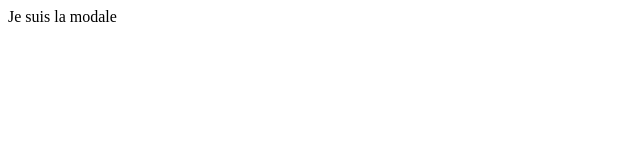
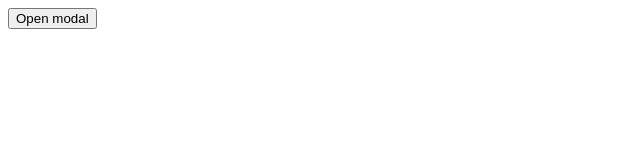
Before and after one commit to rose-charlotte/Modal, a React (Vite) app: page / in a window 1280 px wide. Shown: the top 160 px of the page, without its empty margins (0-640 px from the left). Built offline with nearby package versions, Linux system fonts and the light colour scheme.

Commit message:
Dashboard setup

```diff
--- a/src/App.tsx
+++ b/src/App.tsx
@@ -1,7 +1,12 @@
 import "./App.css";
+import { DashBoard } from "./DashBoard";
 
 export function App() {
-    return <div>Je suis la modale</div>;
+    return (
+        <div>
+            <DashBoard />
+        </div>
+    );
 }
 
 export default App;
--- /dev/null
+++ b/src/DashBoard.tsx
@@ -0,0 +1,18 @@
+import { useState } from "react";
+import { Modal } from "./Modal";
+
+export function DashBoard() {
+    const [isOpen, setIsOpen] = useState<boolean>(false);
+
+    const toggleModal = () => {
+        setIsOpen(!isOpen);
+    };
+
+    console.log(isOpen);
+    return (
+        <div>
+            {!isOpen && <button onClick={toggleModal}>Open modal</button>}
+            <Modal isOpen={isOpen} onClose={toggleModal} />
+        </div>
+    );
+}
--- /dev/null
+++ b/src/Modal.module.scss
@@ -0,0 +1,7 @@
+.hide {
+    display: none;
+}
+
+.show {
+    color: red;
+}
--- /dev/null
+++ b/src/Modal.tsx
@@ -0,0 +1,21 @@
+import style from "./Modal.module.scss";
+
+export function Modal(props: ModalProps) {
+    return (
+        <div className={props.isOpen ? style.show : style.hide}>
+            <span>Modale ouverte</span>
+            <div>Children</div>
+            <div>
+                <button>Edit</button>
+                <button>Cancel</button>
+                <button>Validate</button>
+            </div>
+            <button onClick={props.onClose}>close</button>
+        </div>
+    );
+}
+
+export interface ModalProps {
+    isOpen: boolean;
+    onClose: () => void;
+}
```
